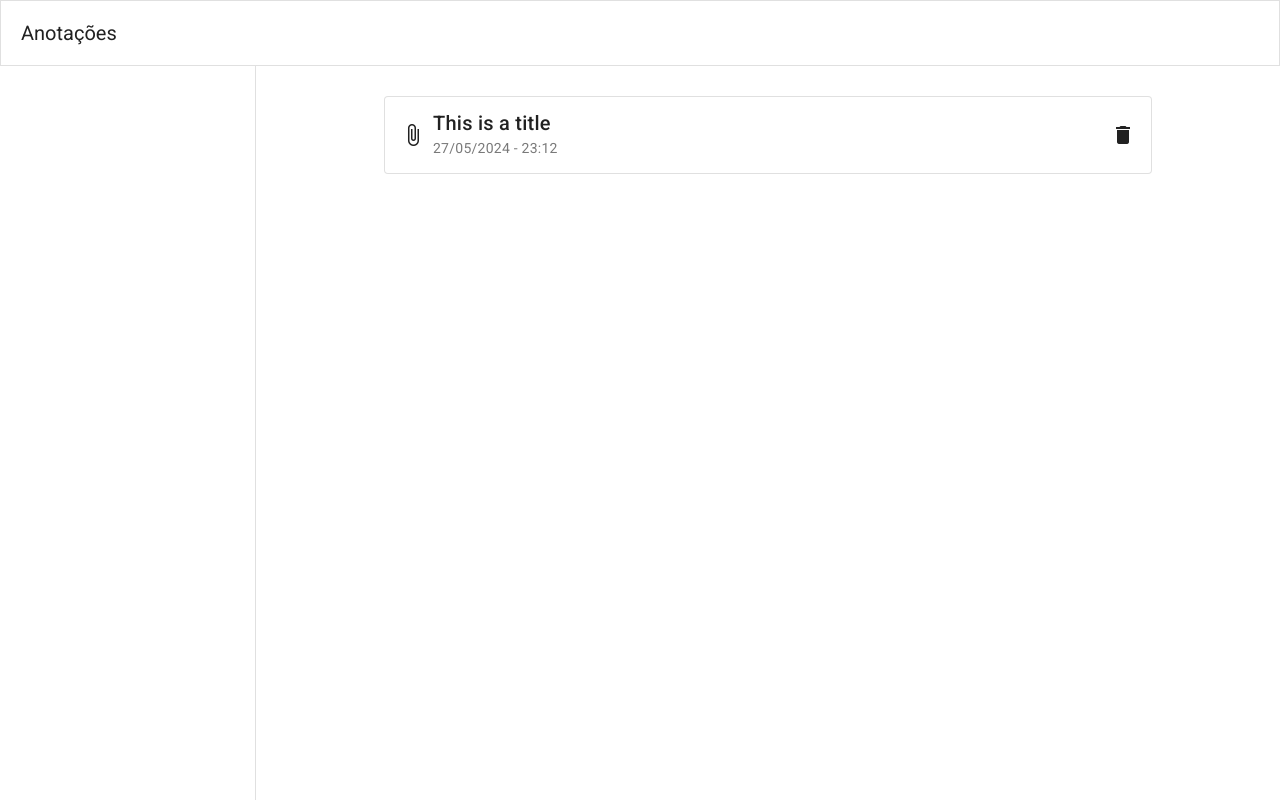
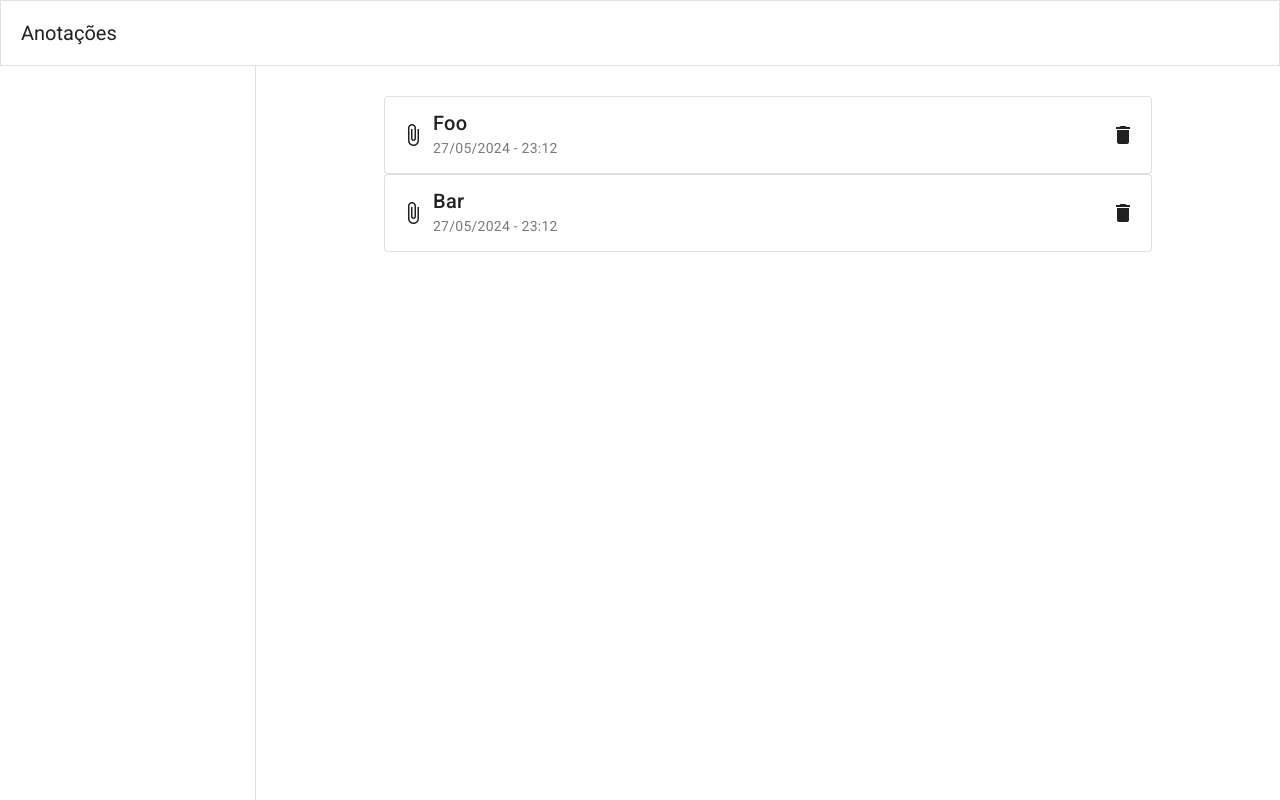
Before and after one commit to 129-ornellas/anotacoes, a Nuxt app in the folder frontend/: page /listar in a window 1280 px wide. Built offline with nearby package versions, Linux system fonts and the light colour scheme; no server answers.

Commit message:
inclui axios api

```diff
--- a/frontend/package.json
+++ b/frontend/package.json
@@ -20,5 +20,8 @@
     "vue": "^3.4.14",
     "vue-router": "^4.2.5",
     "vuetify": "^3.5.0"
+  },
+  "dependencies": {
+    "axios": "^1.6.5"
   }
 }
--- a/frontend/pages/listar.vue
+++ b/frontend/pages/listar.vue
@@ -1,10 +1,10 @@
 <template>
   <div class="list-page my-8 px-4 mx-auto">
-    <v-card variant="flat" border prepend-icon="home">
+    <v-card v-for="item in items" :key="item.id" variant="flat" border prepend-icon="home">
       <template #prepend>
         <VIcon>attach_file</VIcon>
       </template>
-      <template #title> This is a title </template>
+      <template #title> {{ item.message }} </template>
       <template #subtitle> 27/05/2024 - 23:12</template>
       <template #append>
         <VIcon>delete</VIcon>
@@ -12,7 +12,25 @@
     </v-card>
   </div>
 </template>
+<script>
+  import axios from "axios"
 
+  export default {
+    data() {
+      return {
+        items: [{ message: "Foo" }, { message: "Bar" }],
+      }
+    },
+    async mounted() {
+      try {
+        const response = await axios.get("http://localhost:8000/annotations/")
+        console.log(response)
+      } catch (error) {
+        console.error(error)
+      }
+    },
+  }
+</script>
 <style>
   .list-page {
     max-width: 800px;
```
Also changed, not shown: 1 other file (tests, documents, lock files or other folders).
